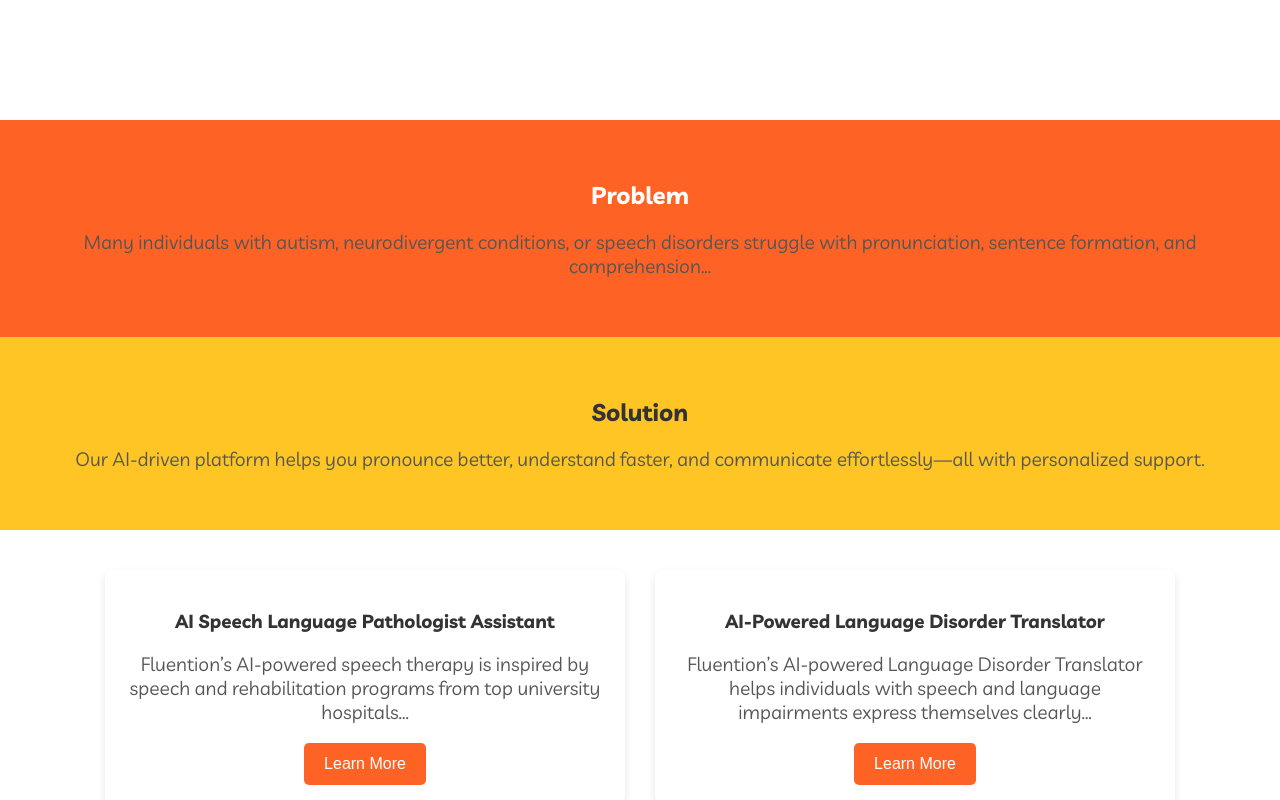
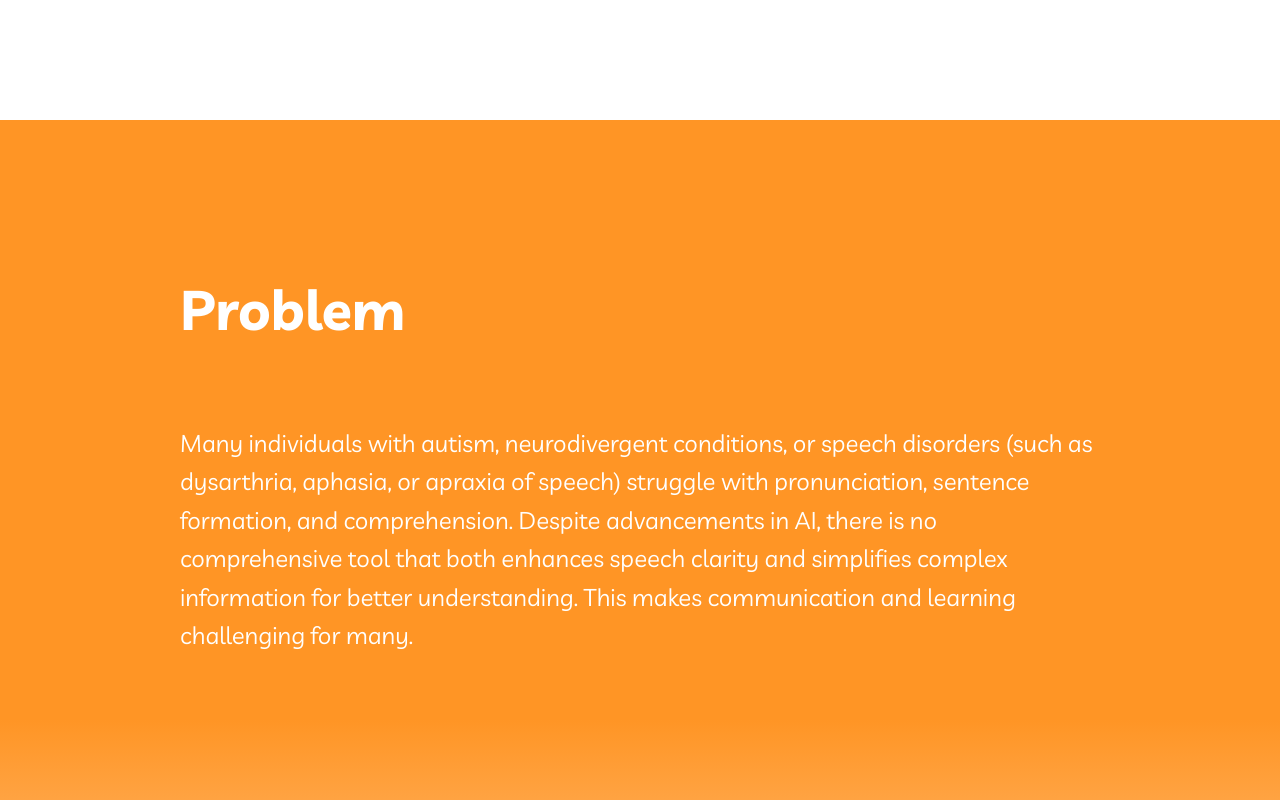
Before and after one commit to jihwimin/fluention, a Next.js app in the folder frontend/: page / in a window 1280 px wide. Shown: the part 1660-2460 px from the top of the page. Built offline with nearby package versions, Linux system fonts and the light colour scheme.

Commit message:
our problem

```diff
--- a/frontend/pages/index.js
+++ b/frontend/pages/index.js
@@ -63,8 +63,10 @@
           {/* Problem & Solution Sections */}
           <section className={styles.problem}>
               <h2>Problem</h2>
-              <p>Many individuals with autism, neurodivergent conditions, or speech disorders struggle with
-                  pronunciation, sentence formation, and comprehension...</p>
+              <p>Many individuals with autism, neurodivergent conditions, or speech disorders (such as dysarthria, aphasia, or apraxia of speech)
+                  struggle with pronunciation, sentence formation, and comprehension. Despite advancements in AI, there is no comprehensive tool
+                  that both enhances speech clarity and simplifies complex information for better understanding. This makes communication and
+                  learning challenging for many.</p>
           </section>
 
           <section className={styles.solution}>
--- a/frontend/styles/index.module.css
+++ b/frontend/styles/index.module.css
@@ -210,6 +210,23 @@
 }
 
 
+.problem {
+  background: linear-gradient(to bottom, #FF9525 50%, rgba(255, 149, 37, 0) 100%);
+  min-height: 1000px; /* Ensures enough space */
+  padding: 100px 180px; /* Reduce top padding */ /* top left */
+  color: white;
+  text-align: left;
+  font-weight: normal;
+  font-size: 2.3rem;
+  line-height: 1.6;
+  display: flex;
+  flex-direction: column;
+  justify-content: flex-start; /* Move content upwards */
+}
+.problem p {
+  color: white; /* Explicitly set paragraph text to white */
+  font-size:1.5rem;
+}
 
 
 
@@ -219,15 +236,9 @@
 
 
 
-.about {
-  padding: 40px;
-}
 
-.problem {
-  background-color: #FF6225;
-  padding: 40px;
-  color: white;
-}
+
+
 
 .solution {
   padding: 40px;
```
